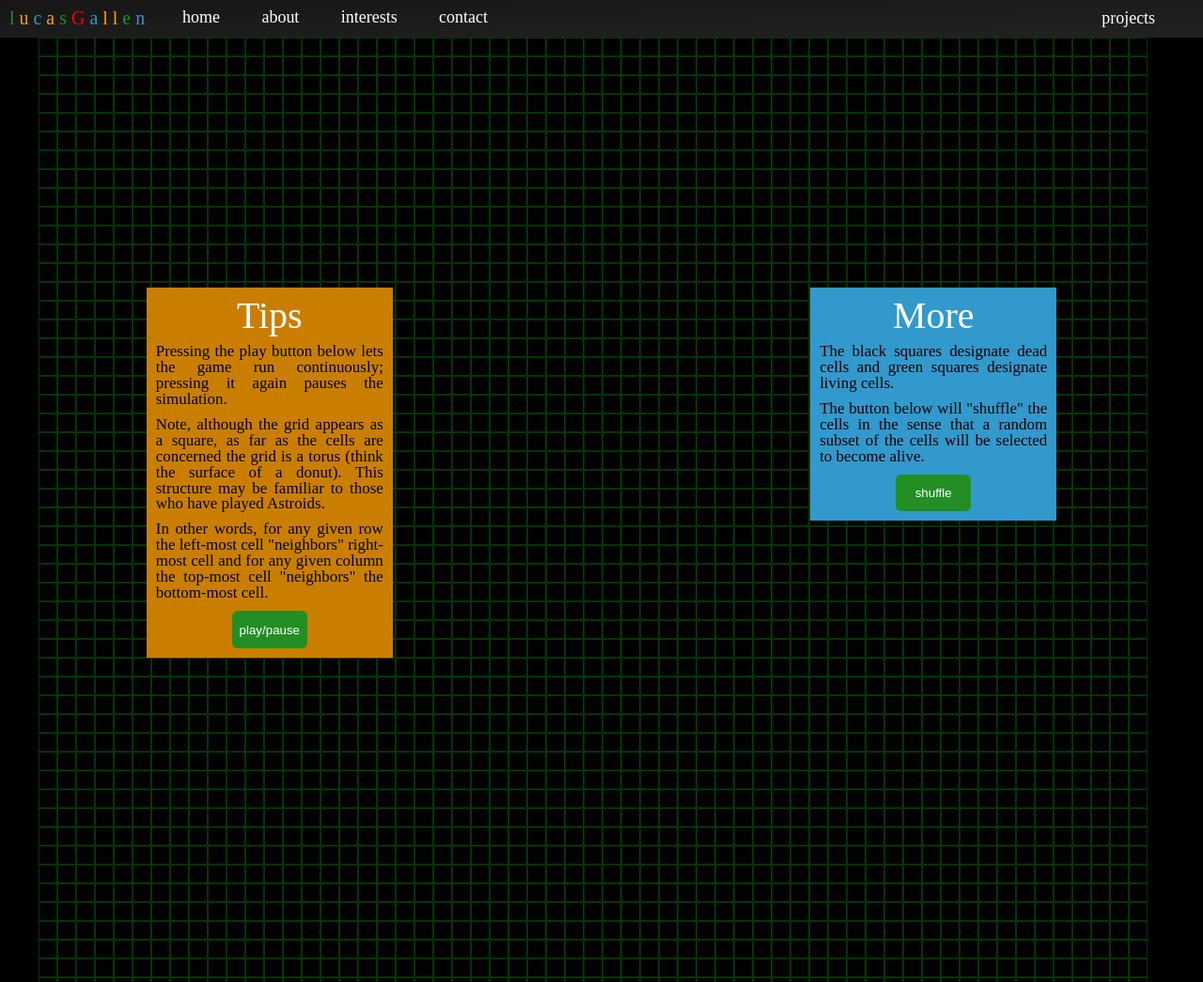
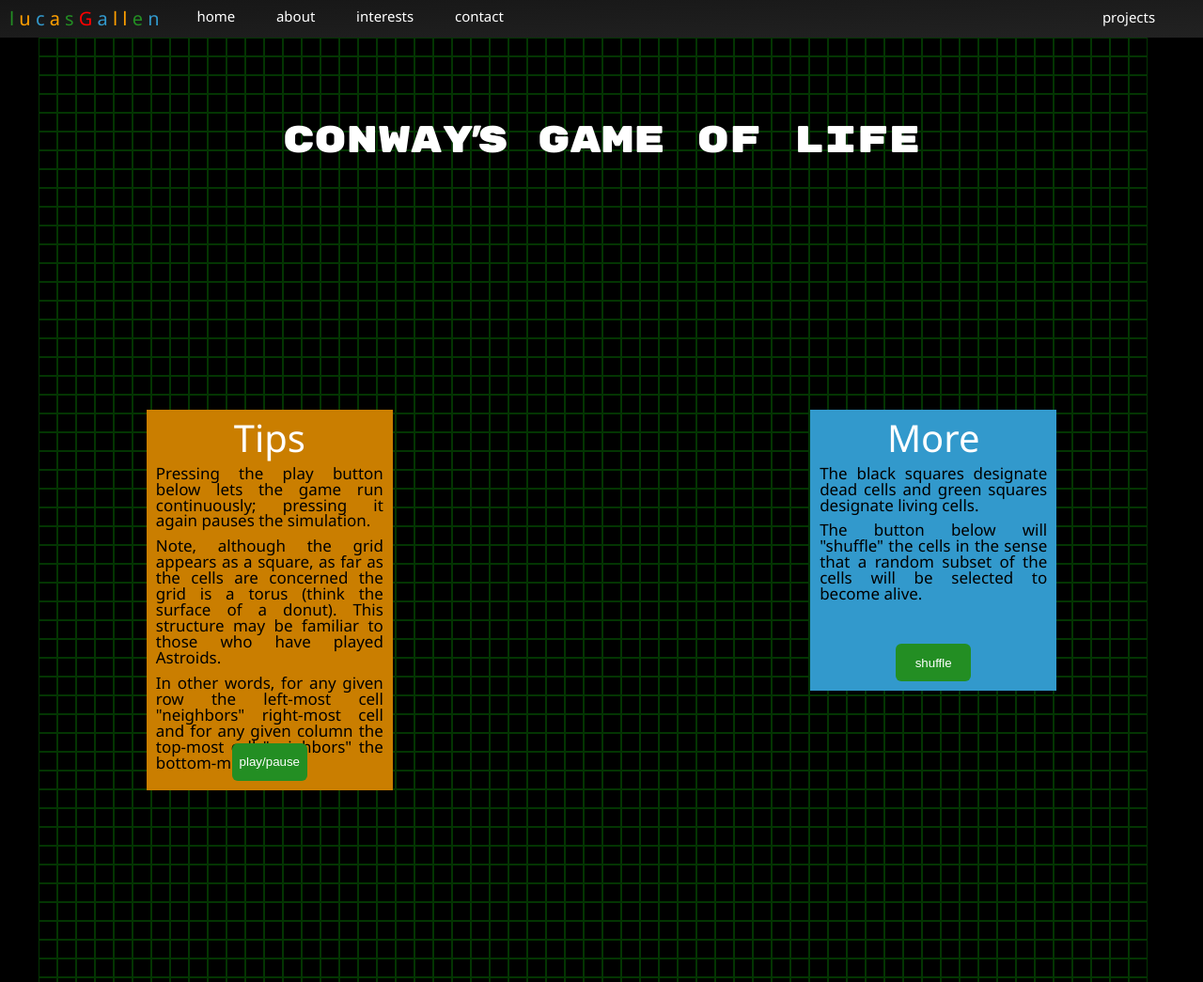
Before and after one commit to lucasgallen/ReBookView, a Django app: page /gameoflife/ in a window 1280 px wide. Shown: the top 1045 px of the page at 94% size. Run offline with Django 3.2, Linux system fonts and the light colour scheme; some libraries are stand-ins or nearby versions.

Commit message:
Update styles for Home page and Game of Life page.

```diff
--- a/lucasgallen/lucasgallen/static/sass/pages/_GoLproj.sass
+++ b/lucasgallen/lucasgallen/static/sass/pages/_GoLproj.sass
@@ -60,14 +60,20 @@ section.game-overview
 
 aside.how-to-play
   font-size: 1.7rem
+  min-height: 28rem
   position: relative
   padding: 1rem
   width: 25%
   z-index: 2
-
+  button
+    bottom: 1rem
+    left: 50%
+    margin-left: -4rem
+    position: absolute
   p
     color: black
     text-align: justify
+
 aside.right-aside
   background: #3299cc
   float: right
--- a/lucasgallen/lucasgallen/static/sass/pages/_home.sass
+++ b/lucasgallen/lucasgallen/static/sass/pages/_home.sass
@@ -27,6 +27,7 @@ section.welcome
 article.about-me
   height: 100%
   line-height: 3rem
+  overflow-y: scroll
   width: 100%
   h1
     color: white
--- a/lucasgallen/lucasgallen/static/stylesheets/styles.css
+++ b/lucasgallen/lucasgallen/static/stylesheets/styles.css
@@ -34,23 +34,24 @@ section.welcome p {
 article.about-me {
   height: 100%;
   line-height: 3rem;
+  overflow-y: scroll;
   width: 100%;
 }
-/* line 31, ../sass/pages/_home.sass */
+/* line 32, ../sass/pages/_home.sass */
 article.about-me h1 {
   color: white;
 }
-/* line 33, ../sass/pages/_home.sass */
+/* line 34, ../sass/pages/_home.sass */
 article.about-me h2 {
   font-size: 2rem;
   text-align: left;
 }
-/* line 36, ../sass/pages/_home.sass */
+/* line 37, ../sass/pages/_home.sass */
 article.about-me span {
   color: #444444;
   font-size: 2.5rem;
 }
-/* line 39, ../sass/pages/_home.sass */
+/* line 40, ../sass/pages/_home.sass */
 article.about-me p {
   font-size: 1.8rem;
   text-align: justify;
@@ -340,11 +341,17 @@ div.map-ui-container {
 }
 
 /* line 6, ../sass/pages/_GoLproj.sass */
-body {
+body.game-of-life-app {
   overflow: auto;
 }
+/* line 9, ../sass/pages/_GoLproj.sass */
+body.game-of-life-app div[ng-app="lifeApp"] > h1 {
+  font-family: "Rubik Mono One", sans-serif;
+  padding-top: 13rem;
+  position: relative;
+}
 
-/* line 9, ../sass/pages/_GoLproj.sass */
+/* line 14, ../sass/pages/_GoLproj.sass */
 section.game-of-life {
   height: 1020px;
   left: 50%;
@@ -355,26 +362,26 @@ section.game-of-life {
   width: 120rem;
   z-index: 1;
 }
-/* line 19, ../sass/pages/_GoLproj.sass */
+/* line 24, ../sass/pages/_GoLproj.sass */
 section.game-of-life .fence div {
   height: 18px;
   float: left;
   width: 18px;
 }
-/* line 23, ../sass/pages/_GoLproj.sass */
+/* line 28, ../sass/pages/_GoLproj.sass */
 section.game-of-life .living-cell, section.game-of-life .dead-cell {
   border: 1px solid #033502;
 }
-/* line 25, ../sass/pages/_GoLproj.sass */
+/* line 30, ../sass/pages/_GoLproj.sass */
 section.game-of-life .living-cell {
   background: #238e23;
 }
-/* line 27, ../sass/pages/_GoLproj.sass */
+/* line 32, ../sass/pages/_GoLproj.sass */
 section.game-of-life .dead-cell {
   background: black;
 }
 
-/* line 30, ../sass/pages/_GoLproj.sass */
+/* line 35, ../sass/pages/_GoLproj.sass */
 section.introduction {
   -webkit-transition: opacity 1s;
   -moz-transition: opacity 1s;
@@ -388,19 +395,19 @@ section.introduction {
   width: 100%;
   z-index: 3;
 }
-/* line 39, ../sass/pages/_GoLproj.sass */
+/* line 44, ../sass/pages/_GoLproj.sass */
 section.introduction img {
   left: 45%;
   position: relative;
   top: 45rem;
   width: 100px;
 }
-/* line 44, ../sass/pages/_GoLproj.sass */
+/* line 49, ../sass/pages/_GoLproj.sass */
 .loaded section.introduction {
   opacity: 0;
 }
 
-/* line 47, ../sass/pages/_GoLproj.sass */
+/* line 52, ../sass/pages/_GoLproj.sass */
 section.game-overview {
   height: 100%;
   margin: 0 0 100%;
@@ -408,40 +415,48 @@ section.game-overview {
   width: 100%;
   z-index: 2;
 }
-/* line 53, ../sass/pages/_GoLproj.sass */
+/* line 58, ../sass/pages/_GoLproj.sass */
 section.game-overview .container {
   overflow: hidden;
 }
 
-/* line 56, ../sass/pages/_GoLproj.sass */
+/* line 61, ../sass/pages/_GoLproj.sass */
 aside.how-to-play {
   font-size: 1.7rem;
+  min-height: 28rem;
   position: relative;
   padding: 1rem;
   width: 25%;
   z-index: 2;
 }
-/* line 63, ../sass/pages/_GoLproj.sass */
+/* line 68, ../sass/pages/_GoLproj.sass */
+aside.how-to-play button {
+  bottom: 1rem;
+  left: 50%;
+  margin-left: -4rem;
+  position: absolute;
+}
+/* line 73, ../sass/pages/_GoLproj.sass */
 aside.how-to-play p {
   color: black;
   text-align: justify;
 }
 
-/* line 66, ../sass/pages/_GoLproj.sass */
+/* line 77, ../sass/pages/_GoLproj.sass */
 aside.right-aside {
   background: #3299cc;
   float: right;
   z-index: 2;
 }
 
-/* line 70, ../sass/pages/_GoLproj.sass */
+/* line 81, ../sass/pages/_GoLproj.sass */
 aside.left-aside {
   background: #ca7e00;
   float: left;
   z-index: 2;
 }
 
-/* line 75, ../sass/pages/_GoLproj.sass */
+/* line 86, ../sass/pages/_GoLproj.sass */
 button {
   background: #238e23;
   border: 0;
@@ -452,7 +467,7 @@ button {
   width: 100%;
 }
 
-/* line 84, ../sass/pages/_GoLproj.sass */
+/* line 95, ../sass/pages/_GoLproj.sass */
 article.rules {
   clear: both;
   font-size: 1.7rem;
@@ -463,23 +478,23 @@ article.rules {
   width: 100%;
   z-index: 2;
 }
-/* line 93, ../sass/pages/_GoLproj.sass */
+/* line 104, ../sass/pages/_GoLproj.sass */
 article.rules .container {
   background-color: rgba(0, 0, 0, 0.5);
   opacity: 0.75;
 }
-/* line 96, ../sass/pages/_GoLproj.sass */
+/* line 107, ../sass/pages/_GoLproj.sass */
 article.rules h1, article.rules p, article.rules ul {
   line-height: 3rem;
 }
-/* line 98, ../sass/pages/_GoLproj.sass */
+/* line 109, ../sass/pages/_GoLproj.sass */
 article.rules ul {
   color: white;
   display: block;
   margin: 0 auto;
   max-width: 50rem;
 }
-/* line 103, ../sass/pages/_GoLproj.sass */
+/* line 114, ../sass/pages/_GoLproj.sass */
 article.rules p {
   text-align: justify;
 }
@@ -552,34 +567,35 @@ article, aside, details, figcaption, figure, footer, header, hgroup, menu, nav,
 /* line 5, ../sass/layout/_global.sass */
 html {
   background: black;
+  font-family: "Noto Sans", sans-serif;
   font-size: 62.4%;
   height: 100%;
 }
 
-/* line 9, ../sass/layout/_global.sass */
+/* line 10, ../sass/layout/_global.sass */
 body {
   height: 100%;
 }
 
-/* line 11, ../sass/layout/_global.sass */
+/* line 12, ../sass/layout/_global.sass */
 p, h1, h2 {
   color: white;
   margin-bottom: 1rem;
   text-align: center;
 }
 
-/* line 16, ../sass/layout/_global.sass */
+/* line 17, ../sass/layout/_global.sass */
 a:active, a:visited, a:hover, a {
   color: inherit;
   text-decoration: none;
 }
 
-/* line 19, ../sass/layout/_global.sass */
+/* line 20, ../sass/layout/_global.sass */
 h1 {
   font-size: 4rem;
 }
 
-/* line 22, ../sass/layout/_global.sass */
+/* line 23, ../sass/layout/_global.sass */
 button {
   -webkit-border-radius: 6px;
   -moz-border-radius: 6px;
@@ -591,70 +607,70 @@ button {
   margin: 0 auto;
 }
 
-/* line 28, ../sass/layout/_global.sass */
+/* line 29, ../sass/layout/_global.sass */
 .color-one {
   color: #238e23;
 }
 
-/* line 30, ../sass/layout/_global.sass */
+/* line 31, ../sass/layout/_global.sass */
 .color-two {
   color: #ff9f00;
 }
 
-/* line 32, ../sass/layout/_global.sass */
+/* line 33, ../sass/layout/_global.sass */
 .color-three {
   color: #3299cc;
 }
 
-/* line 34, ../sass/layout/_global.sass */
+/* line 35, ../sass/layout/_global.sass */
 .color-four {
   color: red;
 }
 
-/* line 37, ../sass/layout/_global.sass */
+/* line 38, ../sass/layout/_global.sass */
 .border {
   border-bottom: 1px solid white;
   margin: 0 auto;
   width: 5rem;
 }
 
-/* line 42, ../sass/layout/_global.sass */
+/* line 43, ../sass/layout/_global.sass */
 div.container {
   margin: 0 auto;
   max-width: 97rem;
   padding: 20% 5rem 0;
 }
 
-/* line 47, ../sass/layout/_global.sass */
+/* line 48, ../sass/layout/_global.sass */
 nav {
   background: linear-gradient(to right bottom, #161616, #222222);
-  font-size: 1.8rem;
+  font-size: 1.5rem;
   padding: 1rem 0 0 1rem;
   position: fixed;
   height: 3rem;
   width: 100%;
   z-index: 3;
 }
-/* line 55, ../sass/layout/_global.sass */
+/* line 56, ../sass/layout/_global.sass */
 nav h1, nav h2, nav ul {
   display: inline-block;
 }
-/* line 57, ../sass/layout/_global.sass */
+/* line 58, ../sass/layout/_global.sass */
 nav h1 {
   float: left;
   font-size: 2rem;
   margin-right: 2rem;
 }
-/* line 61, ../sass/layout/_global.sass */
+/* line 62, ../sass/layout/_global.sass */
 nav h2 {
   margin: 0 2rem;
 }
-/* line 63, ../sass/layout/_global.sass */
+/* line 64, ../sass/layout/_global.sass */
 nav ul.projects-menu {
   float: right;
   padding: 0 4rem;
 }
-/* line 66, ../sass/layout/_global.sass */
+/* line 67, ../sass/layout/_global.sass */
 nav ul.projects {
   -webkit-transition: all 0.1s;
   -moz-transition: all 0.1s;
@@ -668,7 +684,7 @@ nav ul.projects {
   top: 4rem;
   right: 1rem;
 }
-/* line 75, ../sass/layout/_global.sass */
+/* line 76, ../sass/layout/_global.sass */
 nav ul.projects:before {
   position: absolute;
   content: "";
@@ -682,31 +698,31 @@ nav ul.projects:before {
   right: 7rem;
 }
 
-/* line 87, ../sass/layout/_global.sass */
+/* line 88, ../sass/layout/_global.sass */
 ul.site-menu {
   display: block;
   float: left;
 }
-/* line 90, ../sass/layout/_global.sass */
+/* line 91, ../sass/layout/_global.sass */
 ul.site-menu li {
   display: inline-block;
 }
-/* line 92, ../sass/layout/_global.sass */
+/* line 93, ../sass/layout/_global.sass */
 ul.site-menu li:hover {
   border-bottom: 3px solid white;
 }
-/* line 94, ../sass/layout/_global.sass */
+/* line 95, ../sass/layout/_global.sass */
 ul.site-menu li:first-child {
   display: none;
 }
-/* line 96, ../sass/layout/_global.sass */
+/* line 97, ../sass/layout/_global.sass */
 ul.site-menu h2 {
   -webkit-transition: letter-spacing, 0.2s;
   -moz-transition: letter-spacing, 0.2s;
   -o-transition: letter-spacing, 0.2s;
   transition: letter-spacing, 0.2s;
 }
-/* line 98, ../sass/layout/_global.sass */
+/* line 99, ../sass/layout/_global.sass */
 ul.site-menu h2:hover {
   -webkit-transition: letter-spacing, 0.2s;
   -moz-transition: letter-spacing, 0.2s;
@@ -715,17 +731,17 @@ ul.site-menu h2:hover {
   letter-spacing: 1rem;
 }
 
-/* line 102, ../sass/layout/_global.sass */
+/* line 103, ../sass/layout/_global.sass */
 .projects-trigger {
   padding: 0.1rem;
 }
-/* line 105, ../sass/layout/_global.sass */
+/* line 106, ../sass/layout/_global.sass */
 .projects-trigger:hover ul.projects {
   height: auto;
   overflow: visible;
   padding: 1rem;
 }
-/* line 109, ../sass/layout/_global.sass */
+/* line 110, ../sass/layout/_global.sass */
 .projects-trigger:hover ul.projects:before {
   border-top: 1rem solid transparent;
   border-right: 1rem solid transparent;
```
